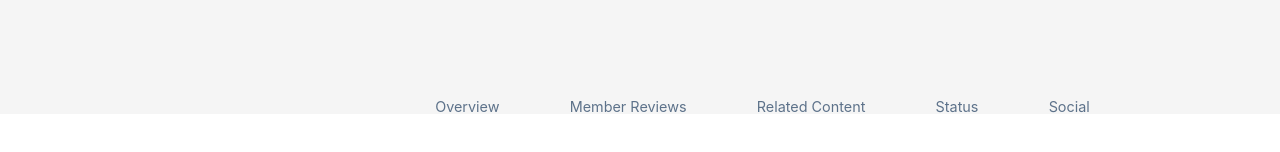
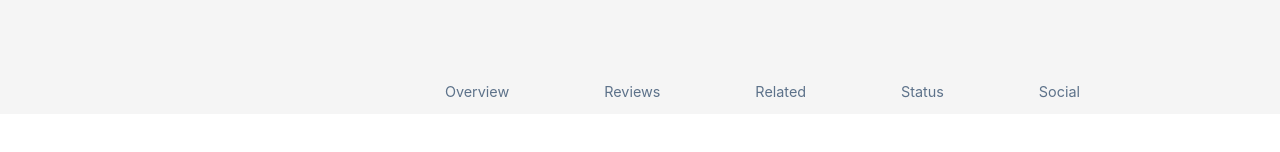
Before and after one commit to changLiCoding/game_list_client, a React (Vite) app: page /game-detail/1/1 in a window 1280 px wide. Shown: the part 494-646 px from the top of the page. Built offline with nearby package versions, Linux system fonts and the light colour scheme; no server answers.

Commit message:
create nav bar on game detail header

```diff
--- a/src/components/GameDetailHeader/GameDetailHeader.tsx
+++ b/src/components/GameDetailHeader/GameDetailHeader.tsx
@@ -4,7 +4,7 @@ import { Game as GameType } from '@/graphql/__generated__/graphql';
 import GameDetailHeaderBanner from '@/components/GameDetailHeader/GameDetailHeaderBanner';
 import GameDetailHeaderInfo from '@/components/GameDetailHeader/GameDetailHeaderInfo';
 
-function GameDetailHeader({ game }: { game: GameType | undefined }) {
+function GameDetailHeader({ game }: { game: GameType }) {
   return (
     <Layout>
       <GameDetailHeaderBanner game={game} />
--- a/src/components/GameDetailHeader/GameDetailHeaderInfo/GameDetailHeaderInfo.module.scss
+++ b/src/components/GameDetailHeader/GameDetailHeaderInfo/GameDetailHeaderInfo.module.scss
@@ -133,9 +133,18 @@
         padding-top: 10px;
         width: 100%;
 
+        @include mixin.phone {
+          overflow-x: auto;
+          white-space: nowrap;
+          width: auto;
+          justify-self: unset;
+          justify-content: unset;
+        }
+
         a {
           color: rgb(93, 114, 138);
           font-size: 0.9rem;
+          padding: 15px;
         }
       }
     }
--- a/src/components/GameDetailHeader/GameDetailHeaderInfo/GameDetailHeaderInfo.tsx
+++ b/src/components/GameDetailHeader/GameDetailHeaderInfo/GameDetailHeaderInfo.tsx
@@ -7,7 +7,7 @@ import { Content } from 'antd/es/layout/layout';
 import { Game as GameType } from '@/graphql/__generated__/graphql';
 import styles from '@/components/GameDetailHeader/GameDetailHeaderInfo/GameDetailHeaderInfo.module.scss';
 
-function GameDetailHeaderInfo({ game }: { game: GameType | undefined }) {
+function GameDetailHeaderInfo({ game }: { game: GameType }) {
   const items: MenuProps['items'] = [
     {
       key: '1',
@@ -86,8 +86,8 @@ function GameDetailHeaderInfo({ game }: { game: GameType | undefined }) {
           <p>{game?.description}</p>
           <div className={styles.infoInfoTags}>
             <a href="/">Overview</a>
-            <a href="/">Member Reviews</a>
-            <a href="/">Related Content</a>
+            <a href="/">Reviews</a>
+            <a href="/">Related</a>
             <a href="/">Status</a>
             <a href="/">Social</a>
           </div>
--- a/src/pages/GameDetail/GameDetail.tsx
+++ b/src/pages/GameDetail/GameDetail.tsx
@@ -10,9 +10,13 @@ import GameDetailHeader from '@/components/GameDetailHeader';
 
 function GameDetail() {
   const { id, name } = useParams();
-  const { games: gamesState }: { games: GameType[] | undefined } =
-    useAllGames();
+  const {
+    games: gamesState,
+    loading,
+  }: { games: GameType[] | undefined; loading: boolean } = useAllGames();
   // const gamesState = useAppSelector((state) => state.games);
+  if (loading) return <div>Loading...</div>;
+
   const game: GameType | undefined = gamesState?.find(
     (gameEle: GameType) => gameEle.id === id
   );
--- a/src/services/games/useAllGames.ts
+++ b/src/services/games/useAllGames.ts
@@ -3,9 +3,12 @@ import { getTokenFromLocalStorage } from '@/constants';
 import { GET_ALL_GAMES } from './queries';
 
 export default function useAllGames() {
-  const { data: allGames } = useQuery(GET_ALL_GAMES, getTokenFromLocalStorage);
+  const { data: allGames, loading } = useQuery(
+    GET_ALL_GAMES,
+    getTokenFromLocalStorage
+  );
 
   const games = allGames?.allGames;
 
-  return { games };
+  return { games, loading };
 }
```
